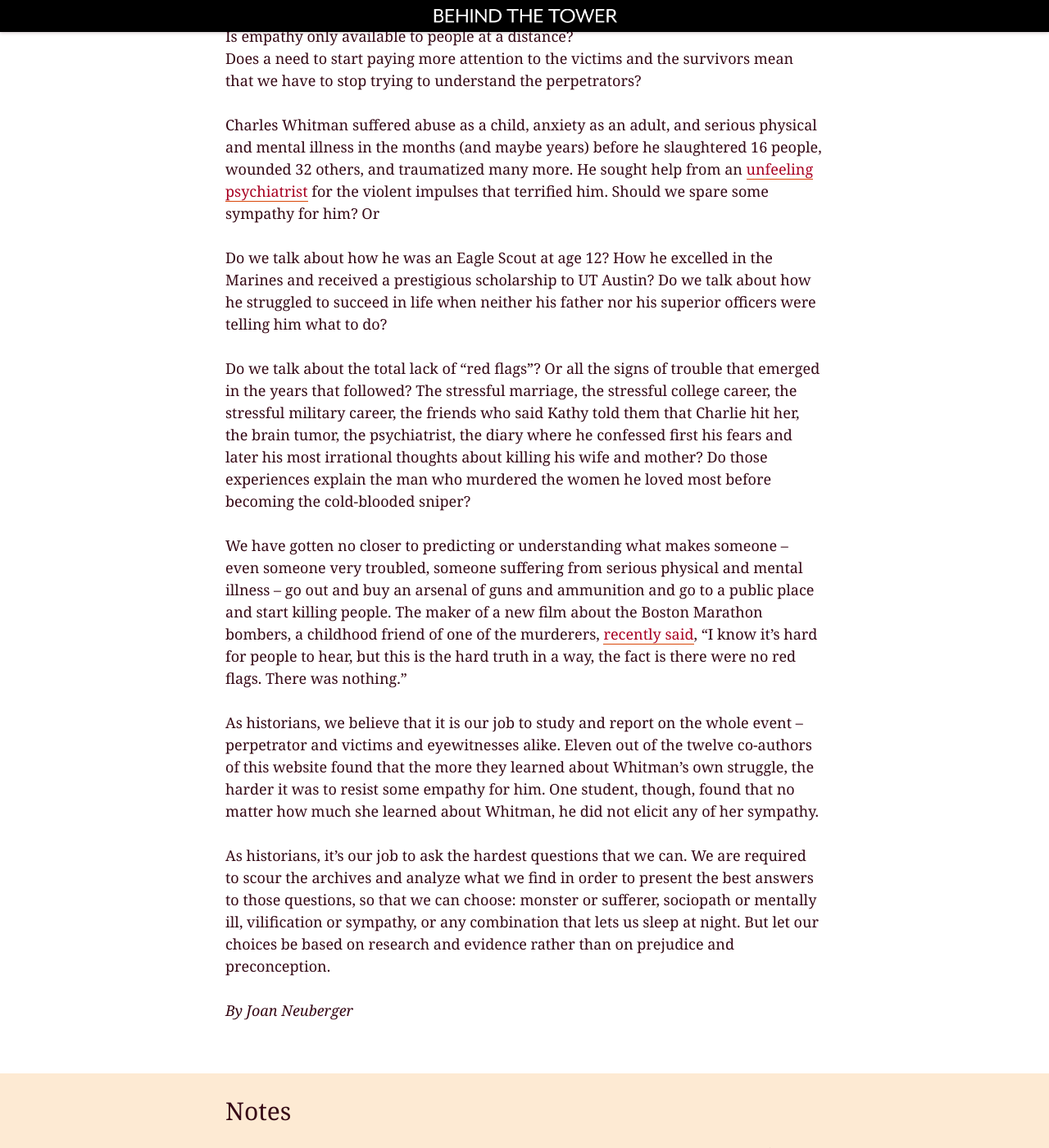
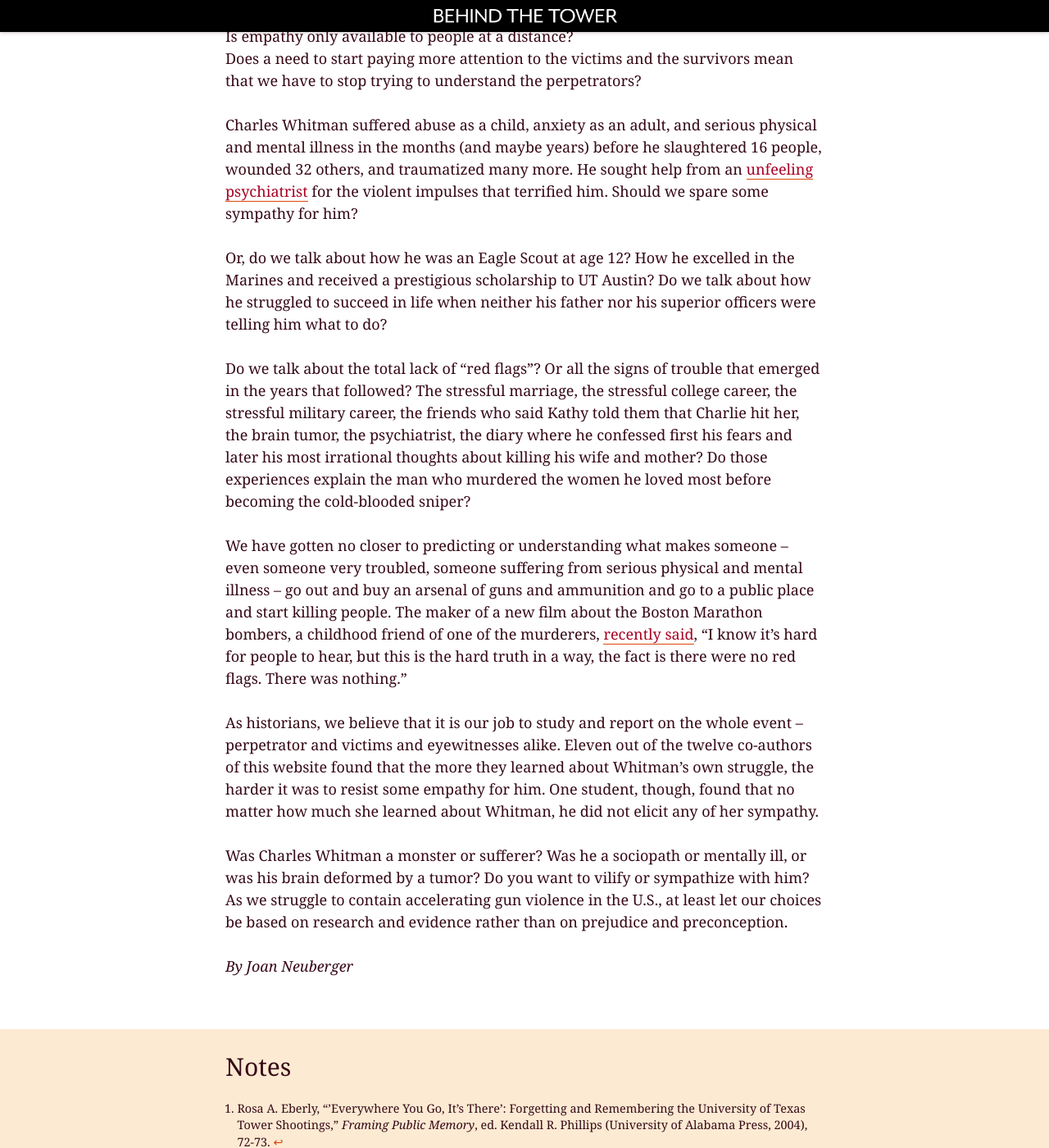
Before and after one commit to utexas-public-history/tower, a Jekyll site: the page built from _posts/2016-05-01-14-neuberger-cjw.md, in a window 1280 px wide and 1400 px high, scrolled down 1333 px. Shown: the whole window at 82% size. Built offline with Jekyll 4.4.1, drawn with Linux system fonts in a browser that asks for light colours; some of the changed text lies outside the part shown.

Commit message:
Rewrites on Neuberger Whitman essay

```diff
--- a/_posts/2016-05-01-14-neuberger-cjw.md
+++ b/_posts/2016-05-01-14-neuberger-cjw.md
@@ -14,7 +14,7 @@ How can we talk about Charles Whitman? How _should_ we talk about Charles Whitma
   <img src="{{ site.baseurl }}/images/posts/neuberger/charles-whitman.jpg" alt="Charles Whitman" />
 </div>
 
-Some of his victims and some of the witnesses to his killing rampage don’t even want to say his name. He was a “monster,” a “[madman][madman],” a murderer and nothing more. In [_Tower_][tower], Keith Maitland’s moving 2016 film about the heroism of the victims and survivors, Whitman is never named and his face is never seen. This is a historical shift from the first months and even decades after the shooting, when Charles Whitman was the main focus of attention.  In the early stages, horror and incomprehension prevailed. How could he? Who was he? Governor John Connally convened a special commission, which released a report just 5 weeks later, to try to answer those questions.
+Some of his victims and some of the witnesses to his killing rampage don’t even want to say his name. He was a “monster,” a “[madman][madman],” a murderer and nothing more. In [_Tower_][tower], Keith Maitland’s moving 2016 film about the heroism of the victims and survivors, Whitman’s face is never seen. This is a historical shift from the first months and even decades after the shooting, when Charles Whitman was the main focus of attention.  In the early stages, horror and incomprehension prevailed. How could he? Who was he? Governor John Connally convened a special commission, which released a report just 5 weeks later, to try to answer those questions.
 
 At the time, and even in the days after the tragic shooting, Whitman was described in glowing terms. On August 2, 1966, _The Austin American_ headlined its front page attempt to construct his biography: “[’Everyone’ Loved Him][newspaper].” Until, that is, he “snapped.”
 
@@ -24,9 +24,9 @@ Is curiosity and the desire to understand mass murderers a symptom of the modern
 Is empathy only available to people at a distance?
 Does a need to start paying more attention to the victims and the survivors mean that we have to stop trying to understand the perpetrators?
 
-Charles Whitman suffered abuse as a child, anxiety as an adult, and serious physical and mental illness in the months (and maybe years) before he slaughtered 16 people, wounded 32 others, and traumatized many more.  He sought help from an [unfeeling psychiatrist][madman] for the violent impulses that terrified him.  Should we spare some sympathy for him? Or
+Charles Whitman suffered abuse as a child, anxiety as an adult, and serious physical and mental illness in the months (and maybe years) before he slaughtered 16 people, wounded 32 others, and traumatized many more.  He sought help from an [unfeeling psychiatrist][madman] for the violent impulses that terrified him.  Should we spare some sympathy for him?
 
-Do we talk about how he was an Eagle Scout at age 12? How he excelled in the Marines and received a prestigious scholarship to UT Austin? Do we talk about how he struggled to succeed in life when neither his father nor his superior officers were telling him what to do?
+Or, do we talk about how he was an Eagle Scout at age 12? How he excelled in the Marines and received a prestigious scholarship to UT Austin? Do we talk about how he struggled to succeed in life when neither his father nor his superior officers were telling him what to do?
 
 Do we talk about the total lack of “red flags”? Or all the signs of trouble that emerged in the years that followed? The stressful marriage, the stressful college career, the stressful military career, the friends who said Kathy told them that Charlie hit her, the brain tumor, the psychiatrist, the diary where he confessed first his fears and later his most irrational thoughts about killing his wife and mother? Do those experiences explain the man who murdered the women he loved most before becoming the cold-blooded sniper?
 
@@ -34,7 +34,7 @@ We have gotten no closer to predicting or understanding what makes someone – e
 
 As historians, we believe that it is our job to study and report on the whole event – perpetrator and victims and eyewitnesses alike. Eleven out of the twelve co-authors of this website found that the more they learned about Whitman’s own struggle, the harder it was to resist some empathy for him. One student, though, found that no matter how much she learned about Whitman, he did not elicit any of her sympathy.
 
-As historians, it’s our job to ask the hardest questions that we can. We are required to scour the archives and analyze what we find in order to present the best answers to those questions, so that we can choose:  monster or sufferer, sociopath or mentally ill, vilification or sympathy, or any combination that lets us sleep at night. But let our choices be based on research and evidence rather than on prejudice and preconception.
+Was Charles Whitman a monster or sufferer? Was he a sociopath or mentally ill, or was his brain deformed by a tumor? Do you want to vilify or sympathize with him?  As we struggle to contain accelerating gun violence in the U.S., at least let our choices be based on research and evidence rather than on prejudice and preconception.
 
 _By Joan Neuberger_
 
```
